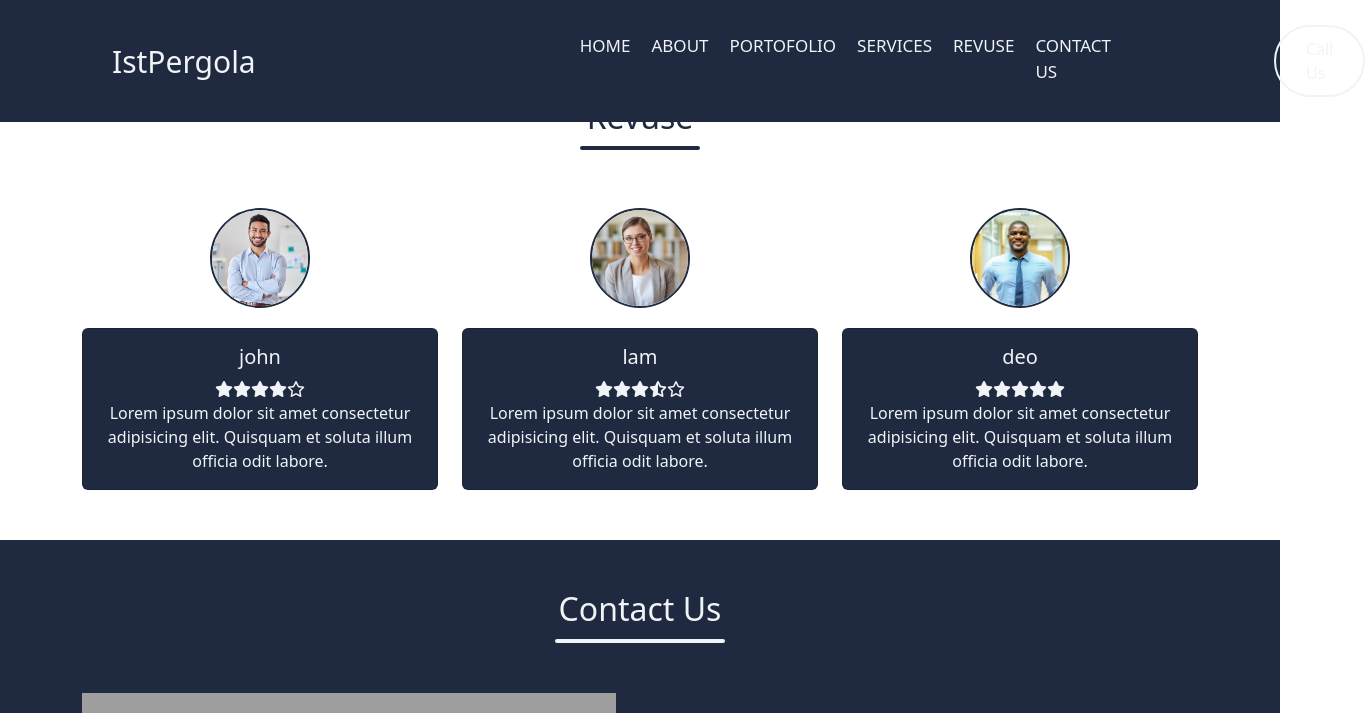
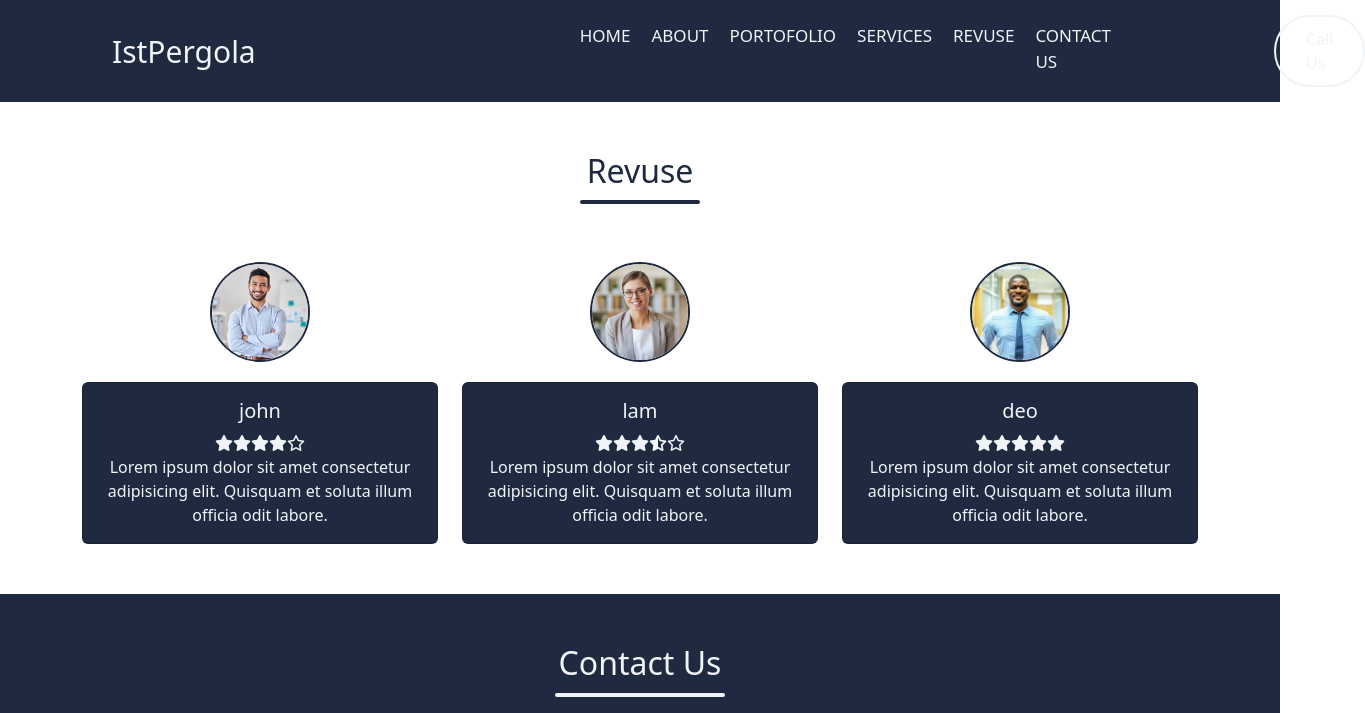
Before and after one commit to MOHAMMED-IYAD/mtr-pergola, a plain HTML site: page revuse.html in a window 1280 px wide. Shown: the top 713 px of the page, 1365 px wide, since content can reach past the window. Drawn offline with nearby package versions, Linux system fonts and the light colour scheme; grey boxes are pictures that could not be loaded.

Commit message:
Update files

```diff
--- a/revuse.html
+++ b/revuse.html
@@ -3,7 +3,7 @@
   <head>
     <meta charset="utf-8" />
     <meta name="viewport" content="width=device-width, initial-scale=1" />
-    <title>Bootstrap demo</title>
+    <title>MTR PERGOLA</title>
     <link
       rel="stylesheet"
       href="https://cdnjs.cloudflare.com/ajax/libs/font-awesome/6.5.0/css/all.min.css"
@@ -20,13 +20,6 @@
   <body>
 
 
- <div class="first-nav">
-      <ul>
-        <li><a href="https://mtrpergola.com/">MTR PER</a></li>
-        <li><a href="https://mtrinterior.com/">MTR INTERIOR</a></li>
-        <li><a href="https://mtrlogistix.com/">MTR LOGISTIX</a></li>
-      </ul>
-    </div>
 
 
 
--- a/style.css
+++ b/style.css
@@ -13,10 +13,16 @@ body {
   max-width: 100vw;
 }
 
+@media (max-width: 768px) {
+  body {
+    padding-top: 130px;
+  }
+}
 .first-nav {
-  background-color: #0f172a; /* لون الخلفية */
-  padding: 12px 0; /* مسافة فوق وتحت */
-  /* يخلي العناصر بالنص */
+   background-color: #000000;
+  padding: 12px 0;
+  position: relative;
+  z-index: 1;
 }
 
 .first-nav ul {
@@ -38,22 +44,19 @@ body {
 }
 
 .first-nav li a:hover {
-  color: #06b6d4; /* لون عند المرور */
+  color:#868c94; /* لون عند المرور */
 }
 
 .navbar {
-  padding-top: 25px !important;
-  padding-bottom: 25px !important;
-  background-color: transparent;
-  position: fixed !important;
+  padding-top: 15px !important;
+  padding-bottom: 15px !important;
+  position: relative;
   top: 0;
   width: 100%;
-  background-color: #1f2a40;
-  padding: 15px;
-  transition: all 0.3s ease;
   z-index: 1050;
+  background-color: var(--primary-color);
+  transition: all 0.4s ease;
 }
-
 .navbar.scrolled {
   background-color: var(--primary-color);
   box-shadow: 0 5px 10px rgba(0, 0, 0, 0.2);
```
Also changed, not shown: about.html (+1 -1 lines), index.html (+1 -1 lines), portofolio.html (+1 -1 lines), services.html (+1 -1 lines).
